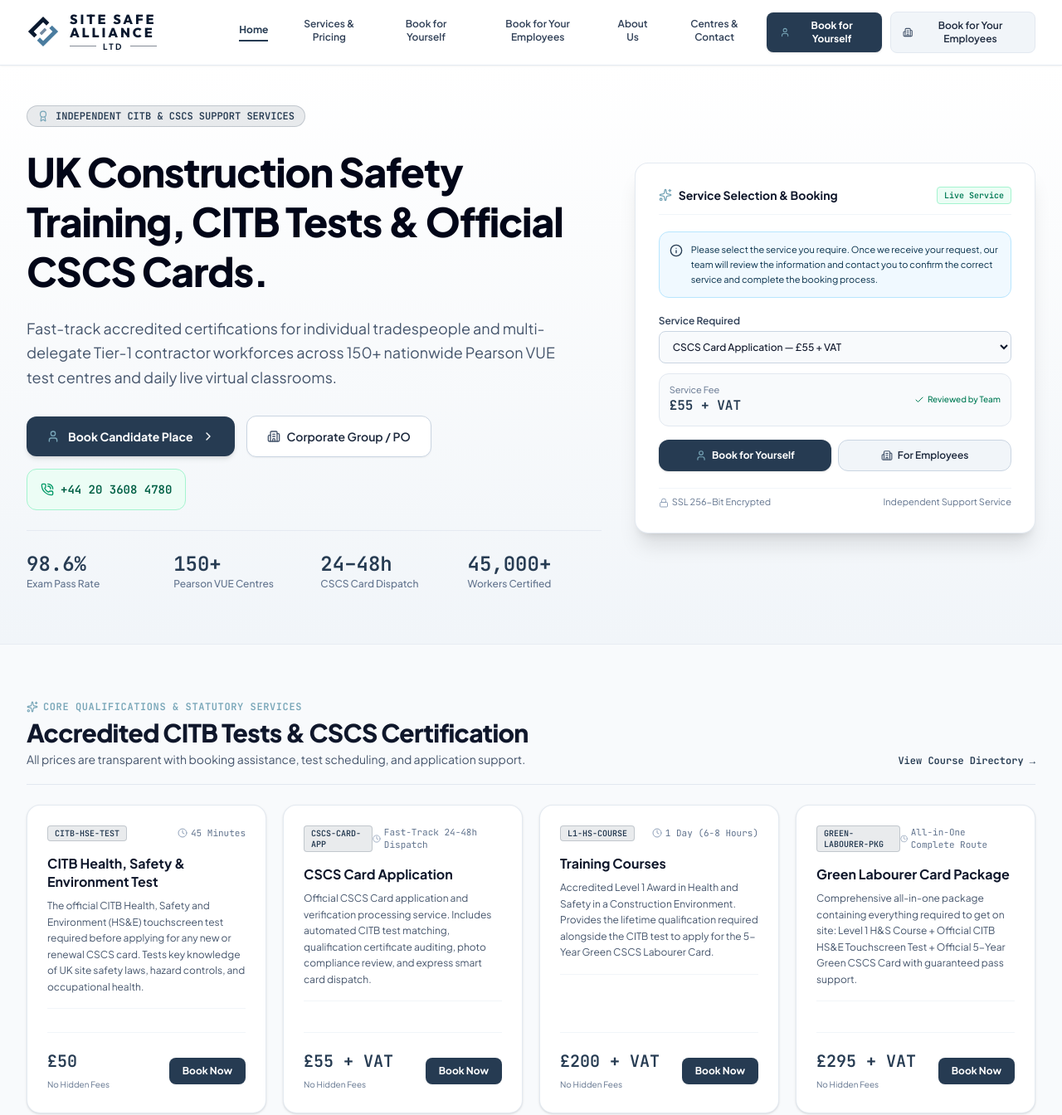
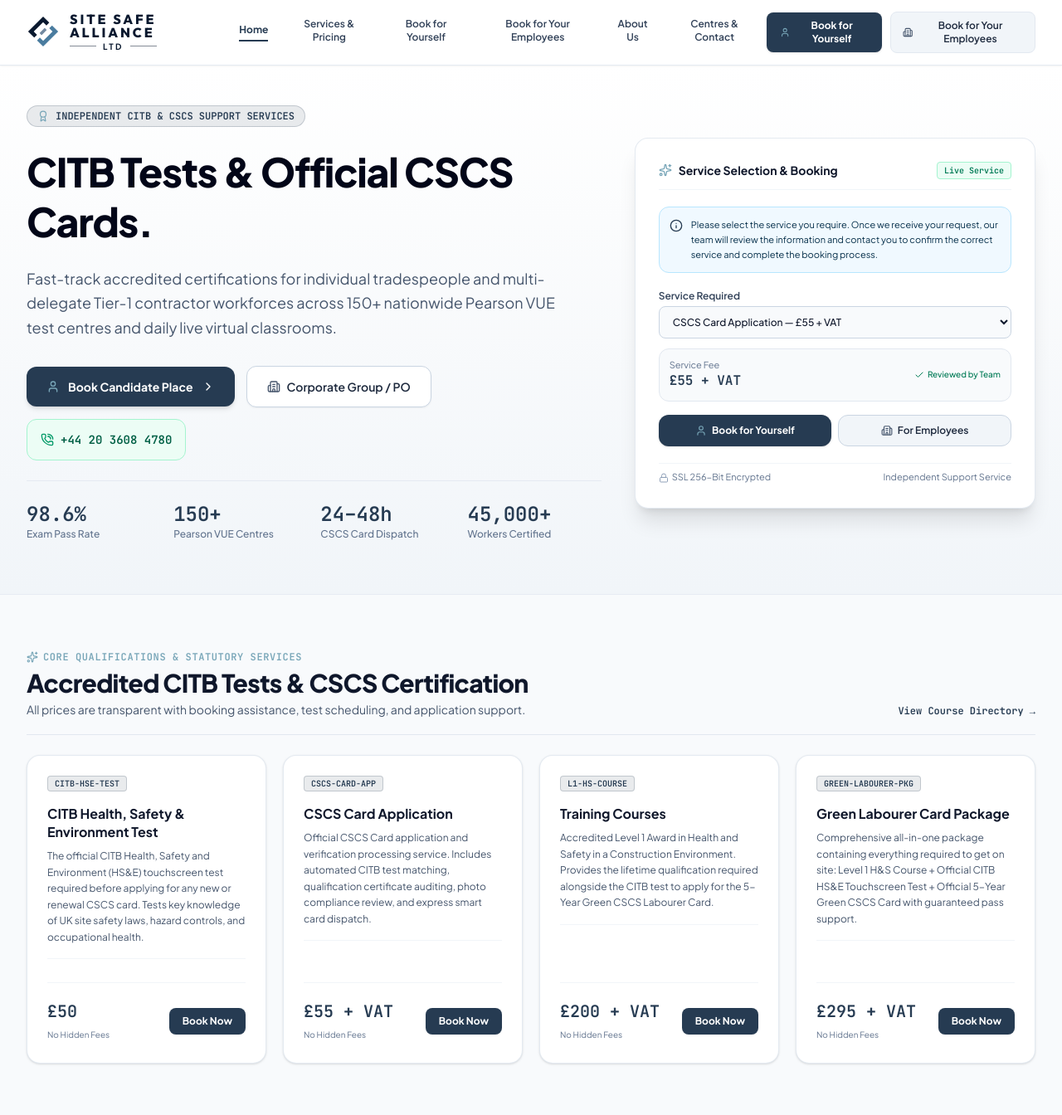
Before and after one commit to SNUBx/client-, a React (Vite) app: page / in a window 1280 px wide. Shown: the top 1344 px of the page at 83% size. Built offline with nearby package versions, Linux system fonts and the light colour scheme.

Commit message:
refactor: simplify header and service card layout
Remove redundant duration icons and clock labels, and streamline the primary page heading for better visual clarity.

```diff
--- a/src/components/WebsiteView.tsx
+++ b/src/components/WebsiteView.tsx
@@ -5,7 +5,6 @@
 import {
   ShieldCheck,
   Award,
-  Clock,
   Calendar,
   MapPin,
   CreditCard,
@@ -454,7 +453,7 @@
                   </div>
 
                   <h1 className="text-3xl sm:text-4xl lg:text-5xl font-extrabold text-slate-950 tracking-tight leading-tight">
-                    UK Construction Safety Training, CITB Tests &amp; Official CSCS Cards.
+                    CITB Tests &amp; Official CSCS Cards.
                   </h1>
 
                   <p className="text-slate-600 text-base sm:text-lg leading-relaxed max-w-2xl">
@@ -653,10 +652,6 @@
                               : 'bg-[#263B52]/10 text-[#263B52] border border-[#263B52]/20'
                           }`}>
                             {service.code.replace(/_/g, ' ')}
-                          </span>
-                          <span className={`font-mono text-[11px] flex items-center gap-1 ${isPackage ? 'text-slate-300' : 'text-slate-500'}`}>
-                            <Clock className={`w-3 h-3 ${isPackage ? 'text-[#78A6B8]' : 'text-slate-400'}`} />
-                            {service.duration}
                           </span>
                         </div>
 
@@ -817,9 +812,6 @@
                     <div className="flex items-center justify-between text-xs">
                       <span className="font-mono text-[10px] font-bold px-2.5 py-0.5 rounded bg-slate-100 text-slate-800 border border-slate-200">
                         {course.cert}
-                      </span>
-                      <span className="font-mono text-[11px] text-slate-500 flex items-center gap-1">
-                        <Clock className="w-3 h-3 text-[#78A6B8]" /> {course.duration}
                       </span>
                     </div>
 
```
